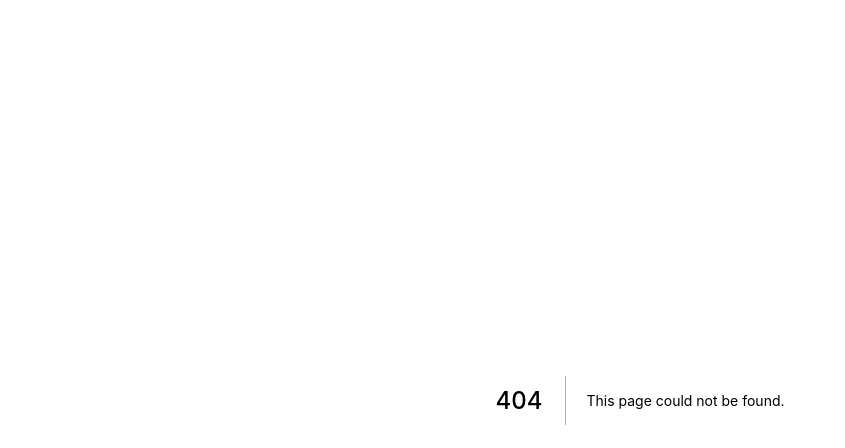
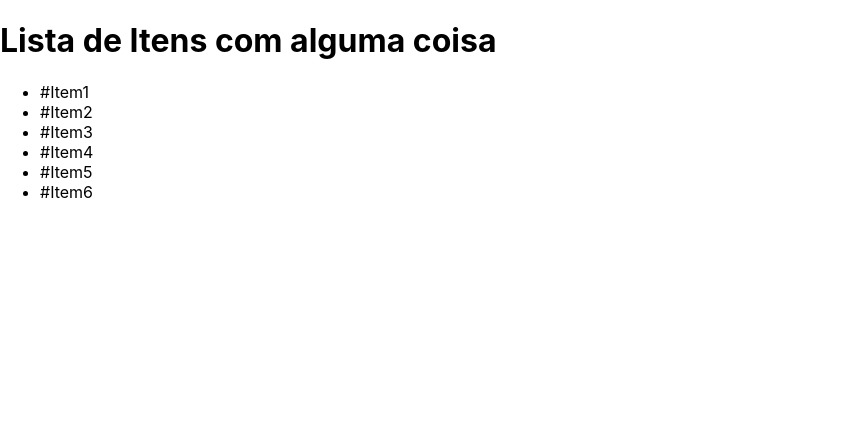
Before and after one commit to AbiezerSidonioJoseOdanacaJunior/exercicionext, a Next.js app in the folder exercicionext/: page /basicos/componentesComFilhos in a window 1280 px wide. Before the commit this address had no page. Shown: the top 448 px of the page, without its empty margins (0-845 px from the left). Built offline with nearby package versions, Linux system fonts and the light colour scheme.

Commit message:
Props children

```diff
--- /dev/null
+++ b/exercicionext/components/Item.jsx
@@ -0,0 +1,5 @@
+export default function (props) {
+    return (
+        <li>{props.conteudo}</li>
+    )
+}
--- /dev/null
+++ b/exercicionext/components/Lista.jsx
@@ -0,0 +1,10 @@
+export default function Lista(props) {
+    return (
+        <div>
+            <h1>Lista de Itens com alguma coisa </h1>
+                <ul>
+                    {props.children}
+                </ul>
+        </div>
+    )
+}
--- /dev/null
+++ b/exercicionext/pages/basicos/componentesComFilhos.jsx
@@ -0,0 +1,15 @@
+import Item from "../../components/Item";
+import Lista from "../../components/Lista";
+
+export default function componentesComFilhos () {
+    return (
+        <Lista>
+            <Item conteudo="#Item1" />
+            <Item conteudo="#Item2" />
+            <Item conteudo="#Item3" />
+            <Item conteudo="#Item4" />
+            <Item conteudo="#Item5" />
+            <Item conteudo="#Item6" />
+        </Lista>
+    )
+}
```
